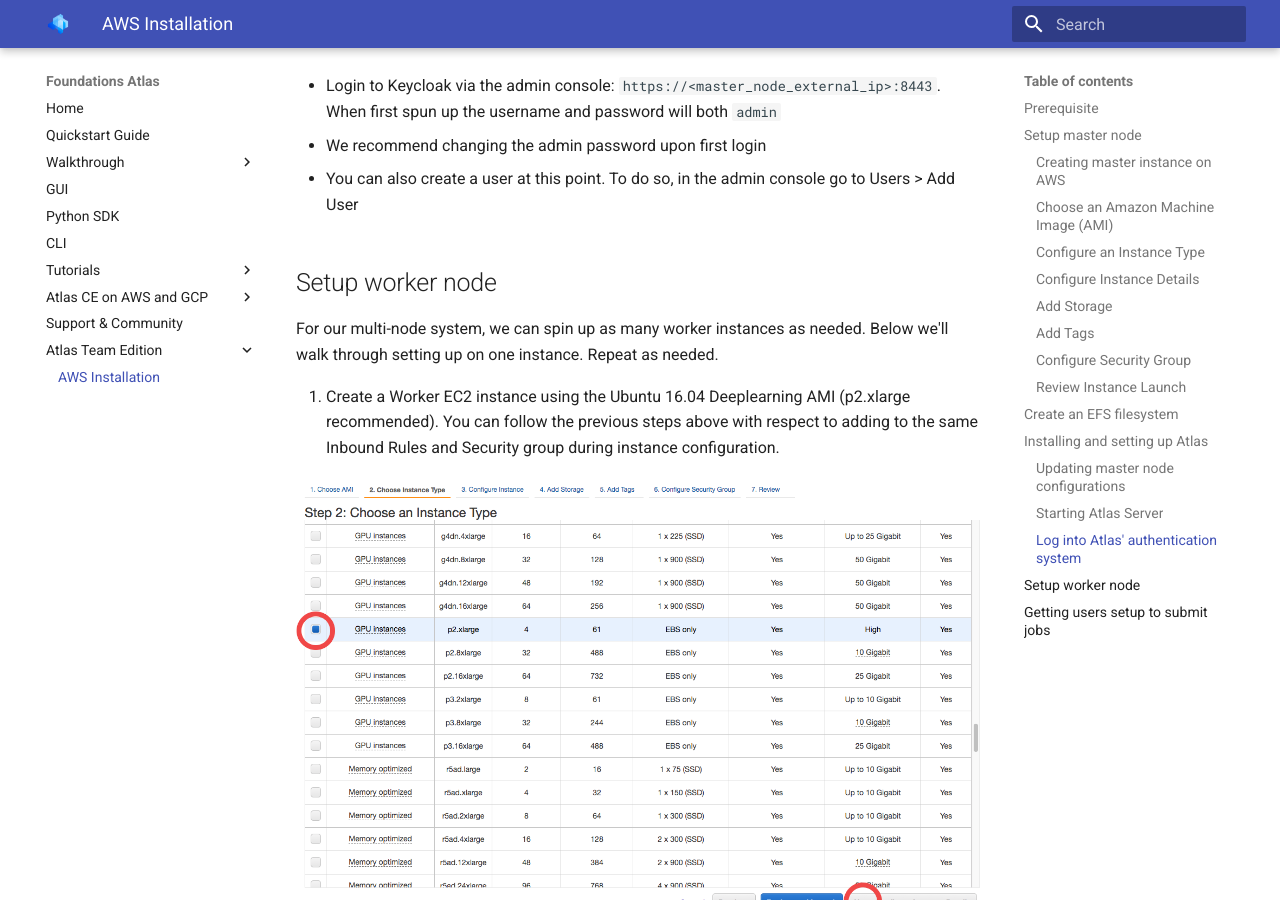
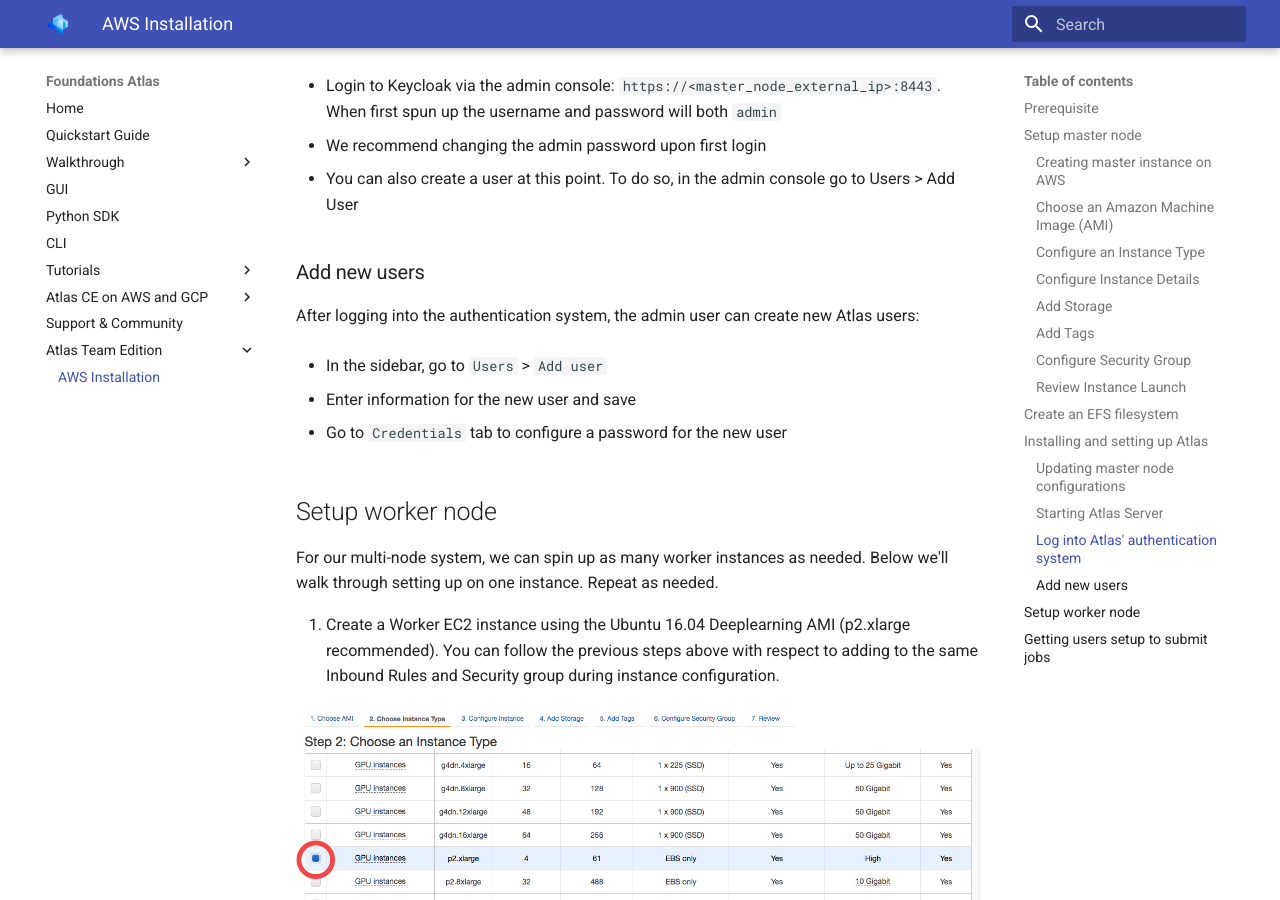
Before and after one commit to DeepLearnI/atlas-ce-docs, an MkDocs documentation site: the page built from docs/api_docs/sources/team/aws-installation.md, in a window 1280 px wide and 900 px high, scrolled down 5237 px. Built offline with MkDocs 1.6.1 and Material for MkDocs 9.7.7, drawn with Linux system fonts in a browser that asks for light colours.

Commit message:
[CZ] add instructions for adding new user

```diff
--- a/docs/api_docs/sources/team/aws-installation.md
+++ b/docs/api_docs/sources/team/aws-installation.md
@@ -158,6 +158,16 @@ Atlas runs a Keycloak authentication server for managing users and login.
 
 * You can also create a user at this point. To do so, in the admin console go to Users > Add User
 
+### Add new users
+
+After logging into the authentication system, the admin user can create new Atlas users:
+
+* In the sidebar, go to `Users` > `Add user`
+
+* Enter information for the new user and save
+
+* Go to `Credentials` tab to configure a password for the new user
+
 
 ## Setup worker node
 
```
